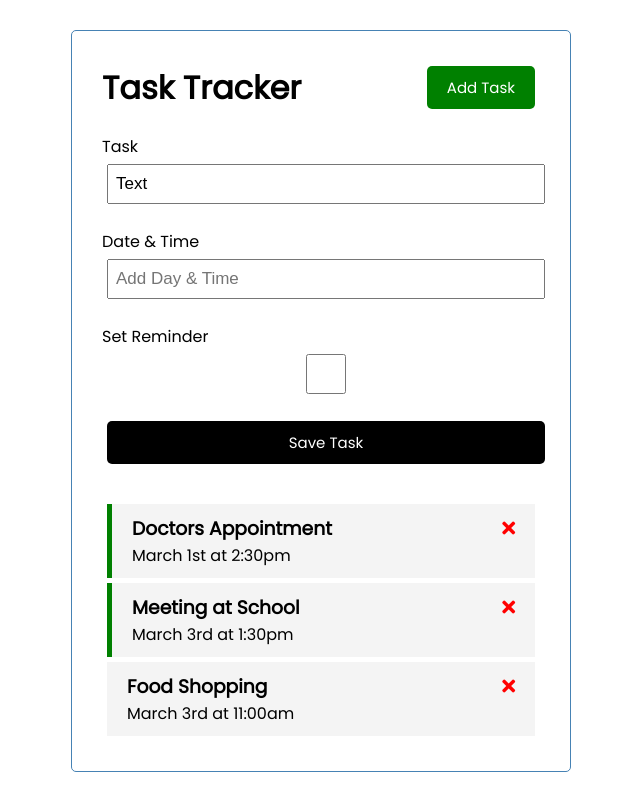
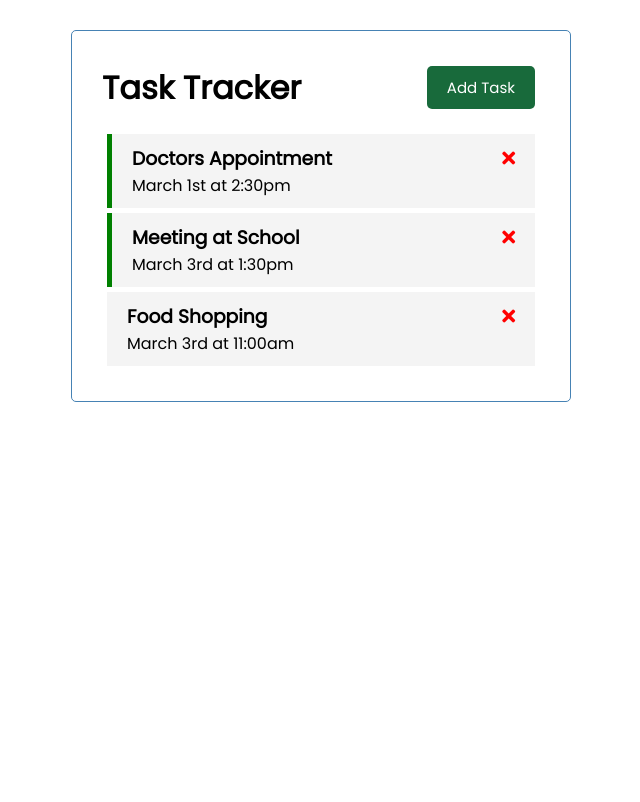
Before and after one commit to zakariaaitoumeriem1889/vue-js-crash-course-2021, a Vue app: page / in a window 1280 px wide. Shown: the whole page, without its empty margins (319-959 px from the left). Built offline with nearby package versions, Linux system fonts and the light colour scheme.

Commit message:
Toggle Form & Template Conditionals

```diff
--- a/src/App.vue
+++ b/src/App.vue
@@ -1,7 +1,13 @@
 <template>
   <div class="container">
-    <Header title="Task Tracker" />
-    <AddTask @add-task="addTask" />
+    <Header
+      @toggle-add-task="toggleAddTask"
+      :showAddTask="showAddTask"
+      title="Task Tracker"
+    />
+    <div v-show="showAddTask">
+      <AddTask @add-task="addTask" />
+    </div>
     <Tasks
       @toggle-reminder="toggleReminder"
       @delete-task="deleteTask"
@@ -23,6 +29,9 @@ export default {
     Tasks,
   },
   methods: {
+    toggleAddTask() {
+      this.showAddTask = !this.showAddTask;
+    },
     addTask(task) {
       this.tasks = [...this.tasks, task];
     },
@@ -40,6 +49,7 @@ export default {
   data() {
     return {
       tasks: [],
+      showAddTask: false,
     };
   },
   created() {
--- a/src/components/Button.vue
+++ b/src/components/Button.vue
@@ -1,8 +1,7 @@
 <template>
-  <button
-      @click="onClick()"
-      :style="{ background: color }"
-      class="btn">{{text}}</button>
+  <button @click="onClick()" :style="{ background: color }" class="btn">
+    {{ text }}
+  </button>
 </template>
 
 <script>
@@ -10,16 +9,14 @@ export default {
   name: "Button",
   props: {
     text: String,
-    color: String
+    color: String,
   },
   methods: {
     onClick() {
-      console.log("click");
-    }
-  }
-}
+      this.$emit("btn-click");
+    },
+  },
+};
 </script>
 
-<style scoped>
-
-</style>
+<style scoped></style>
--- a/src/components/Header.vue
+++ b/src/components/Header.vue
@@ -1,7 +1,11 @@
 <template>
   <header>
     <h1>{{ title }}</h1>
-    <Button text="Add Task" color="green" />
+    <Button
+      @btn-click="$emit('toggle-add-task')"
+      :text="showAddTask ? 'Close' : 'Add Task'"
+      :color="showAddTask ? '#641E16' : '#186A3B'"
+    />
   </header>
 </template>
 
@@ -11,6 +15,7 @@ export default {
   name: "Header",
   props: {
     title: String,
+    showAddTask: Boolean,
   },
   components: {
     Button,
```
